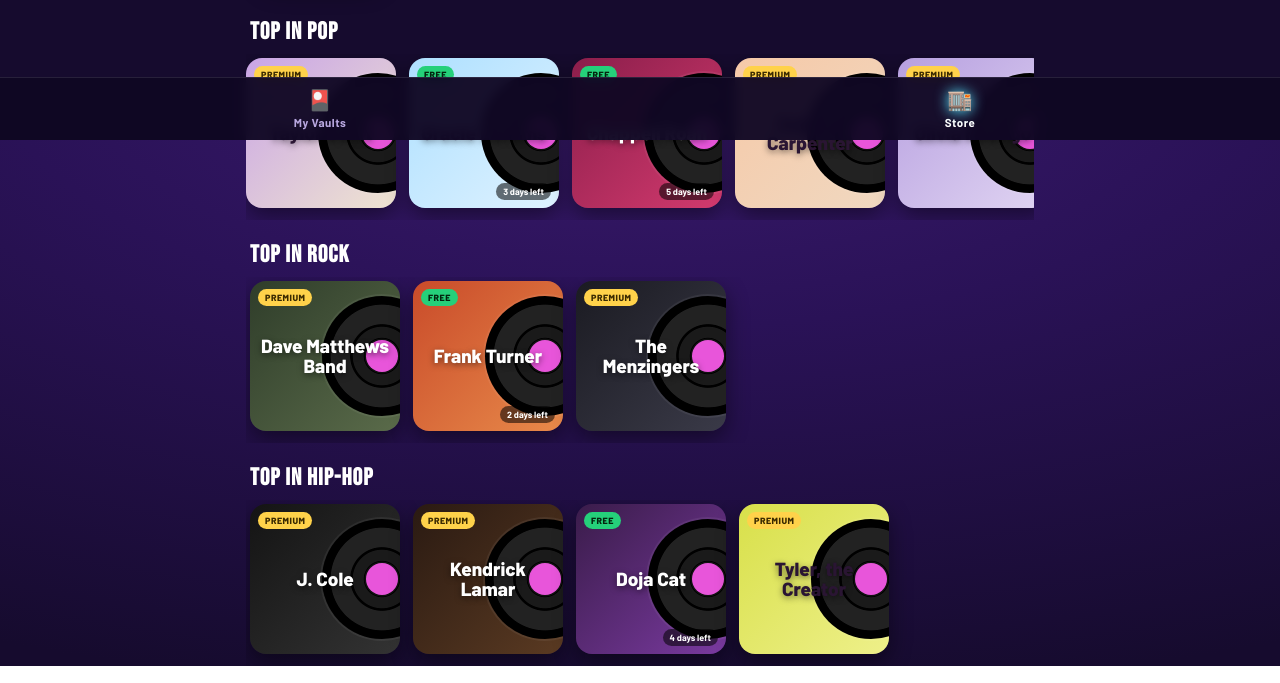
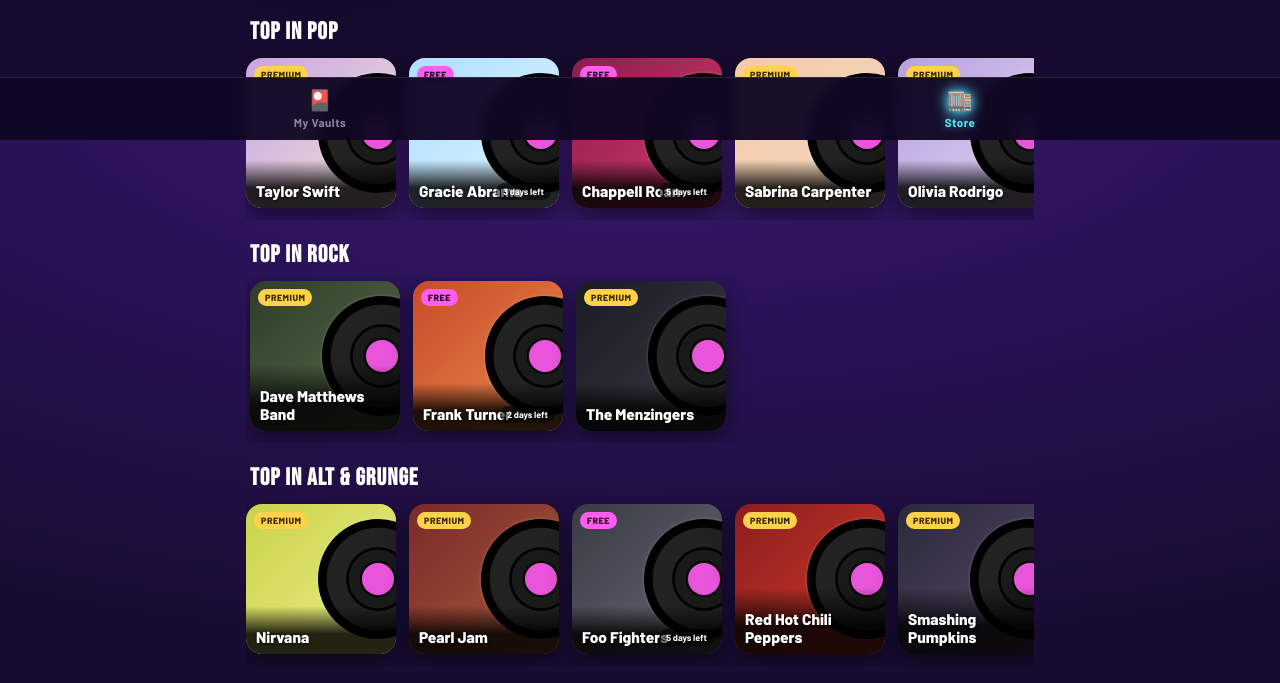
Before and after one commit to rsmith1545/superfanshuffle, a plain HTML site: page index.html in a window 1280 px wide. Shown: the part 660-1343 px from the top of the page. Drawn offline with Linux system fonts and the light colour scheme.

Commit message:
SFS store deltas: name-legibility scrim, Alt & Grunge shelf, conditional shelf render (>=3) + See-All (>9), aqua nav / magenta FREE color roles

```diff
--- a/index.html
+++ b/index.html
@@ -42,9 +42,9 @@ h2 .pill{font-style:normal;font-size:11px;vertical-align:middle;margin-left:8px;
 .vinyl{position:absolute;right:-42px;top:50%;transform:translateY(-50%);width:120px;height:120px;border-radius:50%;
  background:radial-gradient(circle at 50% 50%,#111 20%,#000 21%,#1a1a1a 22% 34%,#000 35% 37%,#222 38% 60%,#000 61%);box-shadow:0 0 0 2px rgba(255,255,255,.06)}
 .vinyl:after{content:"";position:absolute;inset:44px;border-radius:50%;background:var(--mag);opacity:.9}
-.cover .art{position:relative;z-index:2;font-weight:900;font-size:19px;line-height:1.05;padding:0 10px;text-shadow:0 2px 6px rgba(0,0,0,.5)}
+.cover .art{position:absolute;left:0;right:0;bottom:0;z-index:2;font-weight:800;font-size:15.5px;line-height:1.12;padding:22px 10px 9px;color:#fff;text-align:left;background:linear-gradient(to top,rgba(0,0,0,.85) 42%,rgba(0,0,0,0));text-shadow:0 1px 3px rgba(0,0,0,.8)}
 .badge{position:absolute;top:8px;left:8px;z-index:3;font-size:9px;font-weight:800;letter-spacing:.5px;padding:3px 7px;border-radius:20px;text-transform:uppercase}
-.badge.free{background:var(--free);color:#04240f}.badge.prem{background:var(--prem);color:#3a2a00}
+.badge.free{background:var(--mag);color:#2a0020}.badge.prem{background:var(--prem);color:#3a2a00}
 .trial{position:absolute;bottom:8px;right:8px;z-index:3;font-size:9px;font-weight:700;background:rgba(0,0,0,.55);padding:3px 7px;border-radius:20px;color:#fff}
 /* featured */
 .feat{display:flex;gap:14px;background:linear-gradient(120deg,rgba(255,92,240,.14),rgba(87,230,255,.10));border:1px solid rgba(255,255,255,.12);border-radius:18px;padding:14px}
@@ -73,11 +73,12 @@ h2 .pill{font-style:normal;font-size:11px;vertical-align:middle;margin-left:8px;
 .toast{position:fixed;left:50%;bottom:88px;transform:translateX(-50%);background:#000;color:#fff;padding:11px 18px;border-radius:24px;font-size:13px;font-weight:700;z-index:95;opacity:0;transition:opacity .2s;pointer-events:none;max-width:90%;text-align:center}
 .toast.on{opacity:.95}
 .note{text-align:center;color:var(--dim);font-size:10.5px;margin:16px;line-height:1.5}
+.cover.seeallc{background:rgba(87,230,255,.06);border:2px dashed rgba(87,230,255,.45);font-family:var(--disp);font-size:19px;letter-spacing:1px;color:var(--cyan);text-shadow:0 0 8px rgba(87,230,255,.5);padding:0 12px}
 /* bottom nav */
 .bnav{position:fixed;bottom:0;left:0;right:0;z-index:80;display:flex;background:rgba(16,8,36,.96);border-top:1px solid rgba(255,255,255,.1);backdrop-filter:blur(6px)}
-.bnav button{flex:1;background:none;border:none;color:var(--dim);font-family:var(--body);font-weight:700;font-size:11.5px;letter-spacing:.5px;padding:9px 0 11px;cursor:pointer;display:flex;flex-direction:column;align-items:center;gap:3px}
+.bnav button{flex:1;background:none;border:none;color:#8b849c;font-family:var(--body);font-weight:700;font-size:11.5px;letter-spacing:.5px;padding:9px 0 11px;cursor:pointer;display:flex;flex-direction:column;align-items:center;gap:3px}
 .bnav button .ic{font-size:20px}
-.bnav button.on{color:#fff}
+.bnav button.on{color:var(--cyan);text-shadow:0 0 8px rgba(87,230,255,.55)}
 .bnav button.on .ic{filter:drop-shadow(0 0 7px var(--cyan))}
 #installBtn{display:none;position:fixed;left:50%;bottom:74px;transform:translateX(-50%);z-index:85;
  font-family:var(--disp);font-size:20px;letter-spacing:1.5px;padding:11px 26px;border:2px solid var(--cyan);border-radius:40px;
@@ -133,6 +134,13 @@ var VAULTS=[
  {id:'kendrick', name:'Kendrick Lamar', edition:'music', genre:'Hip-Hop', badge:'prem', c:['#2a1a12','#5a3a22'], dark:1},
  {id:'doja', name:'Doja Cat', edition:'music', genre:'Hip-Hop', badge:'free', trial:4, c:['#3a1c4a','#7a3aa0'], dark:1},
  {id:'tyler', name:'Tyler, the Creator', edition:'music', genre:'Hip-Hop', badge:'prem', c:['#d8e04a','#eef08a'], dark:0},
+ {id:'nirvana', name:'Nirvana', edition:'music', genre:'Alt & Grunge', badge:'prem', c:['#c9d24a','#eef08a'], dark:0},
+ {id:'pearljam', name:'Pearl Jam', edition:'music', genre:'Alt & Grunge', badge:'prem', c:['#7a2a2a','#a85a3a'], dark:1},
+ {id:'foo', name:'Foo Fighters', edition:'music', genre:'Alt & Grunge', badge:'free', trial:5, c:['#3a3a44','#6a6a78'], dark:1},
+ {id:'rhcp', name:'Red Hot Chili Peppers', edition:'music', genre:'Alt & Grunge', badge:'prem', c:['#8b1e1e','#d33a2a'], dark:1},
+ {id:'smashing', name:'Smashing Pumpkins', edition:'music', genre:'Alt & Grunge', badge:'prem', c:['#2a2a3a','#5a4a6a'], dark:1},
+ {id:'soundgarden', name:'Soundgarden', edition:'music', genre:'Alt & Grunge', badge:'prem', c:['#3a2a1a','#7a5a2a'], dark:1},
+ {id:'oasis', name:'Oasis', edition:'music', genre:'Alt & Grunge', badge:'free', trial:3, c:['#1a3a5a','#3a6a9a'], dark:1},
  /* ---- generic non-IP dev placeholders for hidden editions ---- */
  {id:'mv_a', name:'Sample Vault A', edition:'movies', badge:'prem', c:['#3a2a6e','#6a4aa0'], dark:1},
  {id:'mv_b', name:'Sample Vault B', edition:'movies', badge:'free', trial:3, c:['#2a3a6e','#4a6aa0'], dark:1},
@@ -150,7 +158,7 @@ function coverHTML(v){
  var badge=v.badge==='free'?'<div class="badge free">Free</div>':'<div class="badge prem">Premium</div>';
  var trial=(v.badge==='free'&&v.trial)?'<div class="trial">'+v.trial+' days left</div>':'';
  return '<div class="cover" style="background:'+grad+'">'+badge+trial+'<div class="vinyl"></div>'
-   +'<div class="art" style="color:'+tc+'">'+v.name+'</div></div>';
+   +'<div class="art">'+v.name+'</div></div>';
 }
 function tileHTML(v){ return '<div class="vault" onclick="pickVault(\''+v.id+'\')">'+coverHTML(v)+'</div>'; }
 
@@ -179,9 +187,12 @@ function storeHTML(){
    +'<button class="cta" onclick="pickVault(\''+feat.id+'\')">Open Vault</button></div></div>'; }
  /* charts */
  if(ed==='music'){
-   ['Pop','Rock','Hip-Hop'].forEach(function(g){
+   ['Pop','Rock','Alt & Grunge','Hip-Hop'].forEach(function(g){
      var gv=vaults.filter(function(v){return v.genre===g;});
-     if(gv.length) h+='<h2>Top in '+g+'</h2><div class="row">'+gv.map(tileHTML).join('')+'</div>';
+     if(gv.length<3) return;                        /* thin/empty shelves do NOT render (intended) */
+     var tiles=gv.map(tileHTML).join('');
+     if(gv.length>9){ tiles+='<div class="vault" onclick="toast(\'See all '+g+' — coming soon\')"><div class="cover seeallc">See All '+g+' \u25B8</div></div>'; }
+     h+='<h2>Top in '+g+'</h2><div class="row">'+tiles+'</div>';
    });
  } else {
    h+='<h2>Sample Vaults</h2><div class="row">'+vaults.map(tileHTML).join('')+'</div>';
```
